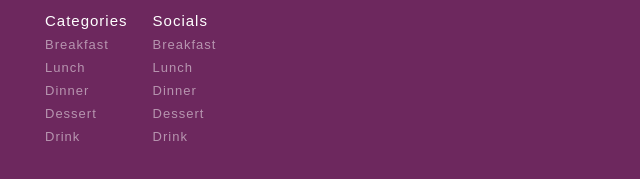
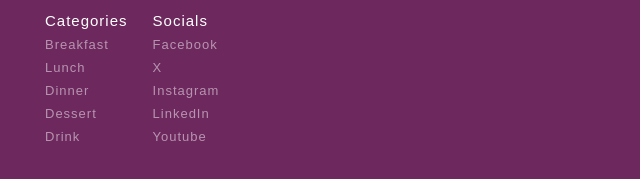
Before and after one commit to Ajay0221-code/nutribump, a plain HTML site: page mealplanner.html in a window 1280 px wide. Shown: the part 1585-1764 px from the top of the page, 0-640 px from the left. Drawn offline with Linux system fonts and the light colour scheme; a web font is replaced by a local one.

Commit message:
Update mealplanner.html

```diff
--- a/mealplanner.html
+++ b/mealplanner.html
@@ -135,11 +135,11 @@
             <div class="footer_socials footeritems">
                 <h4>Socials</h4>
                 <ul>
-                    <li>Breakfast</li>
-                    <li>Lunch</li>
-                    <li>Dinner</li>
-                    <li>Dessert</li>
-                    <li>Drink</li>
+                   <li>Facebook</li>
+                    <li>X</li>
+                    <li>Instagram</li>
+                    <li>LinkedIn</li>
+                    <li>Youtube</li>
                 </ul>
             </div>
 
```
